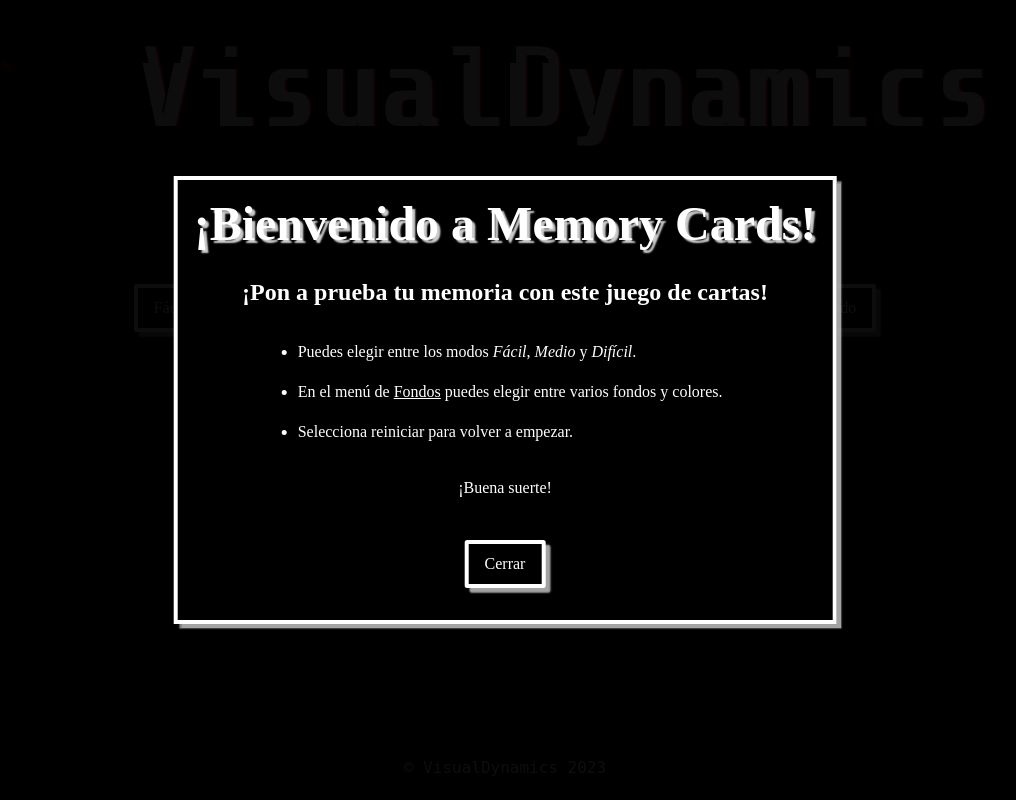
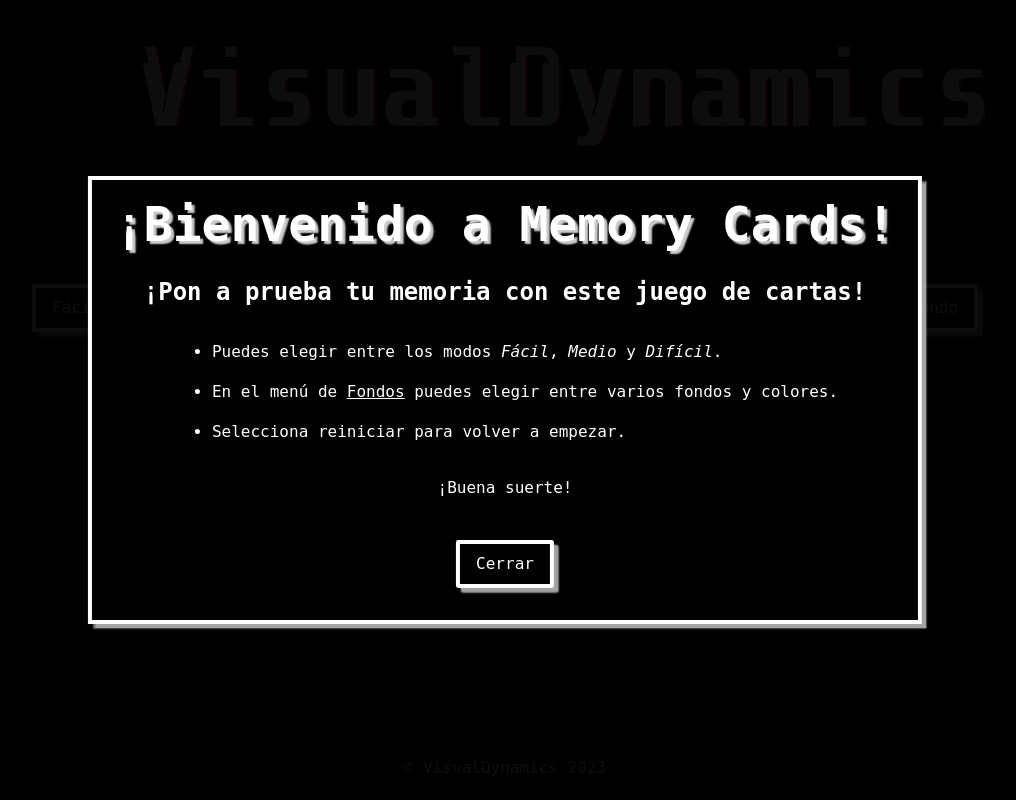
Before and after one commit to Redcario4444/VisualDynamics, a PHP site: page /main/memory_cards/index.php in a window 1280 px wide. Shown: the whole page, without its empty margins (135-1151 px from the left). Run offline with PHP 8.4, Linux system fonts and the light colour scheme; some web fonts are replaced.

Commit message:
Modificadas unidades a rem. Modificado fallback del tipo de letra.

```diff
--- a/src/css/memory_cards.css
+++ b/src/css/memory_cards.css
@@ -4,7 +4,7 @@
 
 html {
     font-size:   16px;
-    font-family: "Press Start 2P", serif;
+    font-family: "Press Start 2P", monospace;
 }
 
 body {
@@ -38,7 +38,7 @@ h1 {
     border:        0.3rem solid #fff;
     outline:       none;
     box-shadow:    0.3rem 0.3rem 0.1rem rgba(204, 204, 204, 0.8);
-    border-radius: 2.5px;
+    border-radius: 0.15rem;
 }
 
 .botones-seleccion:focus,
```
